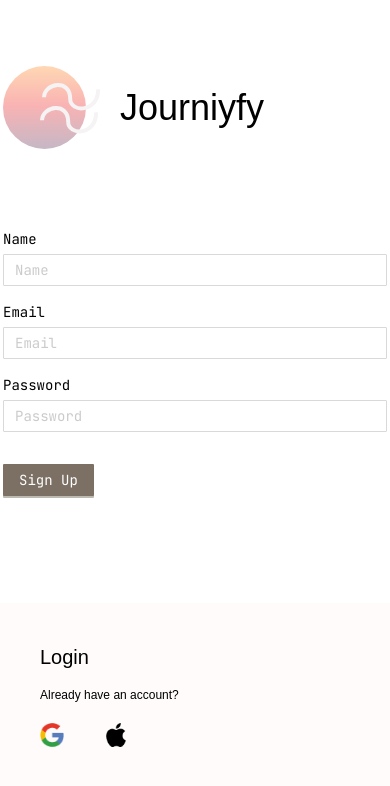
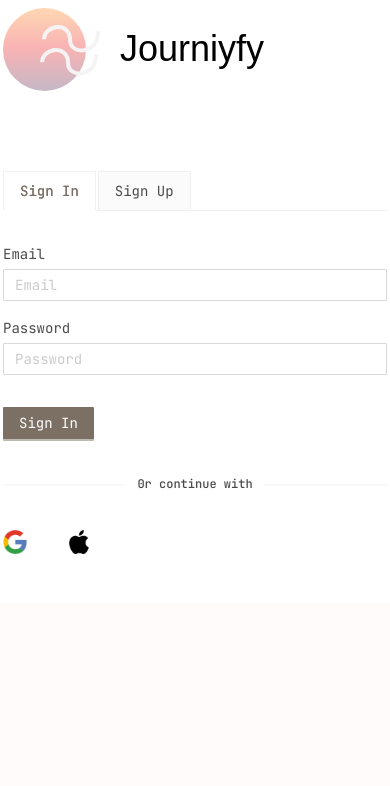
Before and after one commit to sushantkadam15/journal, a React (Vite) app: page / in a window 390 px wide. Shown: the top 786 px of the page. Built offline with nearby package versions, Linux system fonts and the light colour scheme; a web font is replaced by a local one.

Commit message:
Modified form

```diff
--- a/src/components/UserAuthenticationForm.jsx
+++ b/src/components/UserAuthenticationForm.jsx
@@ -2,10 +2,104 @@
 import logo from "../assets/logo.svg";
 import googleIcon from "../assets/authentication/devicon_google.png";
 import appleIcon from "../assets/authentication/bi_apple.png";
-import { Col, Row, Typography, Input, Button } from "antd";
+import { Col, Row, Typography, Input, Button, Tabs, Divider } from "antd";
 const { Title, Paragraph } = Typography;
 
+const SignUp = () => {
+  return (
+    <form className="font-JetBrains">
+      <label htmlFor="name" className="mb-1 block">
+        Name
+      </label>
+      <Input
+        id="name"
+        className=" placeholder:font-JetBrains"
+        size="middle"
+        placeholder="Name"
+      />
+
+      <label htmlFor="email" className="mb-1 mt-4 block">
+        Email
+      </label>
+      <Input
+        id="email"
+        className=" placeholder:font-JetBrains"
+        size="middle"
+        placeholder="Email"
+      />
+
+      <label htmlFor="password" className="mb-1 mt-4 block">
+        Password
+      </label>
+      <Input
+        id="password"
+        className=" placeholder:font-JetBrains"
+        size="middle"
+        placeholder="Password"
+      />
+
+      <Button htmlType="submit" type="primary" className="mt-8">
+        Sign Up
+      </Button>
+      <Divider style={{ fontSize: 12, paddingTop: 20, paddingBottom: 20 }}>
+        Or continue with
+      </Divider>
+      <div className=" flex  gap-10">
+        <img src={googleIcon} alt="google logo" className="h-6 w-auto" />
+        <img src={appleIcon} alt="apple logo" className="h-6 w-auto" />
+      </div>
+    </form>
+  );
+};
+
+const SignIn = () => {
+  return (
+    <form className="font-JetBrains">
+      <label htmlFor="email" className="mb-1 mt-4 block">
+        Email
+      </label>
+      <Input
+        id="email"
+        className=" placeholder:font-JetBrains"
+        size="middle"
+        placeholder="Email"
+      />
+
+      <label htmlFor="password" className="mb-1 mt-4 block">
+        Password
+      </label>
+      <Input
+        id="password"
+        className=" placeholder:font-JetBrains"
+        size="middle"
+        placeholder="Password"
+      />
+
+      <Button htmlType="submit" type="primary" className="mt-8">
+        Sign In
+      </Button>
+      <Divider
+        style={{
+          fontSize: 12,
+          paddingTop: 20,
+          paddingBottom: 20,
+        }}
+      >
+        <span className=" font-JetBrains"> 0r continue with </span>
+      </Divider>
+      <div className=" flex  gap-10">
+        <img src={googleIcon} alt="google logo" className="h-6 w-auto" />
+        <img src={appleIcon} alt="apple logo" className="h-6 w-auto" />
+      </div>
+    </form>
+  );
+};
+
 const UserAuthenticationForm = () => {
+  const onChange = (key) => {
+    console.log(key);
+  };
+
   return (
     <Row className="h-screen">
       <Col xs={24} lg={14}>
@@ -14,36 +108,32 @@
             <img src={logo} alt="Logo" />{" "}
             <h1 className=" text-4xl">Journiyfy</h1>
           </div>
-          <form className="mx-auto w-96 font-JetBrains">
-            <label htmlFor="name" className="mb-1 block">
-              Name
-            </label>
-            <Input id="name" className=" placeholder:font-JetBrains" size="middle" placeholder="Name" />
 
-            <label htmlFor="email" className="mb-1 mt-4 block">
-              Email
-            </label>
-            <Input id="email" className=" placeholder:font-JetBrains" size="middle" placeholder="Email" />
-
-            <label htmlFor="password" className="mb-1 mt-4 block">
-              Password
-            </label>
-            <Input id="password" className=" placeholder:font-JetBrains" size="middle" placeholder="Password" />
-
-            <Button htmlType="submit" type="primary" className="mt-8">
-              Sign Up
-            </Button>
-          </form>
+          <div className="mx-auto h-96 w-96">
+            <Tabs
+              className=" font-JetBrains"
+              onChange={onChange}
+              type="card"
+              items={new Array(2).fill(null).map((_, i) => {
+                const id = String(i + 1);
+                return {
+                  label: i === 0 ? "Sign In" : "Sign Up", // Update the label based on the index
+                  key: id,
+                  children: i === 0 ? <SignIn /> : <SignUp />,
+                };
+              })}
+            />
+          </div>
         </Row>
         <Row className=" mt-10 h-[29%] bg-[#F9B3B30D]">
-          <div className="ml-10 mt-10 w-96 md:mx-auto">
+          {/* <div className="ml-10 mt-10 w-96 md:mx-auto">
             <h2 className=" text-xl">Login</h2>
             <p className=" mt-4 text-xs">Already have an account?</p>
             <div className=" mt-5 flex gap-10">
               <img src={googleIcon} alt="google logo" className="h-6 w-auto" />
               <img src={appleIcon} alt="apple logo" className="h-6 w-auto" />
             </div>
-          </div>
+          </div> */}
         </Row>
       </Col>
       <Col xs={0} lg={10} className=" relative">
@@ -54,7 +144,7 @@
           muted
           className=" absolute h-full w-full object-cover"
         ></video>
-        <p className=" absolute mt-[30%] w-full text-center tracking-wides font-JetBrains text-black">
+        <p className=" tracking-wides absolute mt-[30%] w-full text-center font-JetBrains text-black">
           A place to zen your thoughts.
         </p>
       </Col>
```
